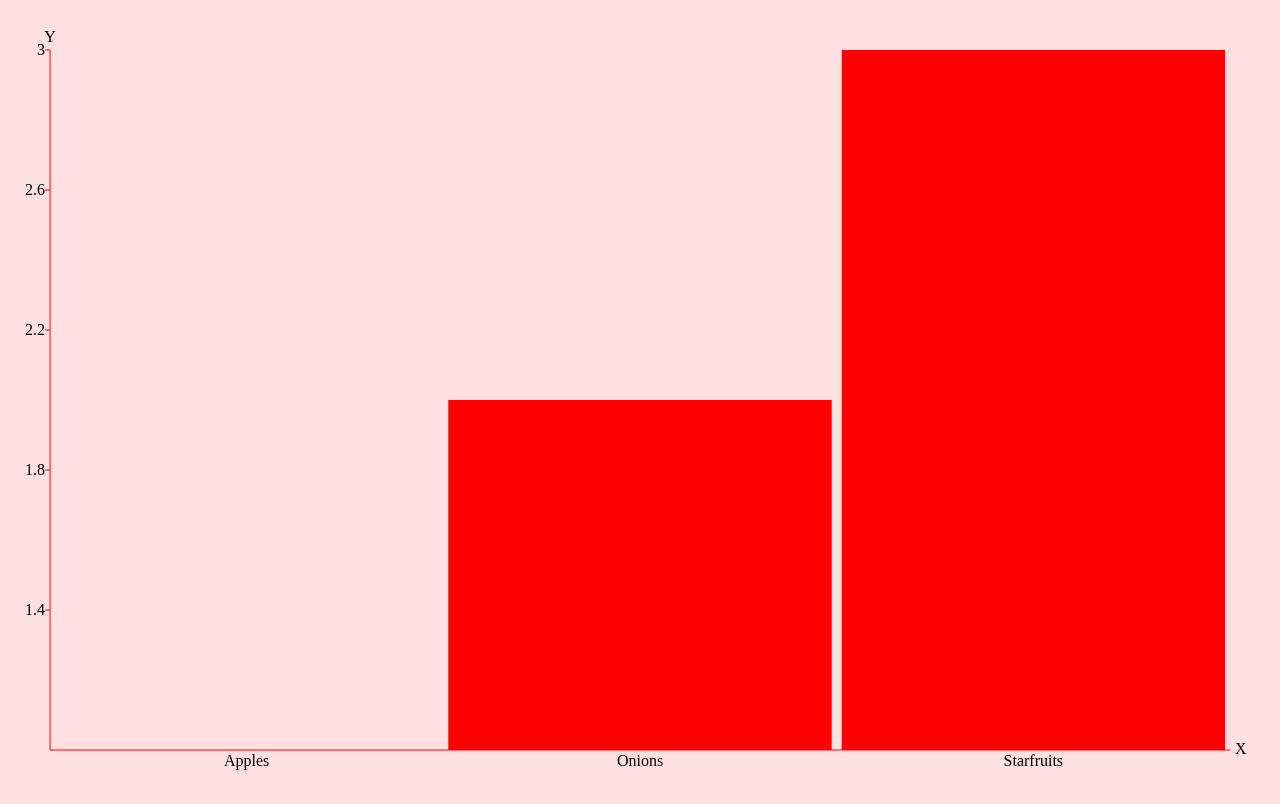
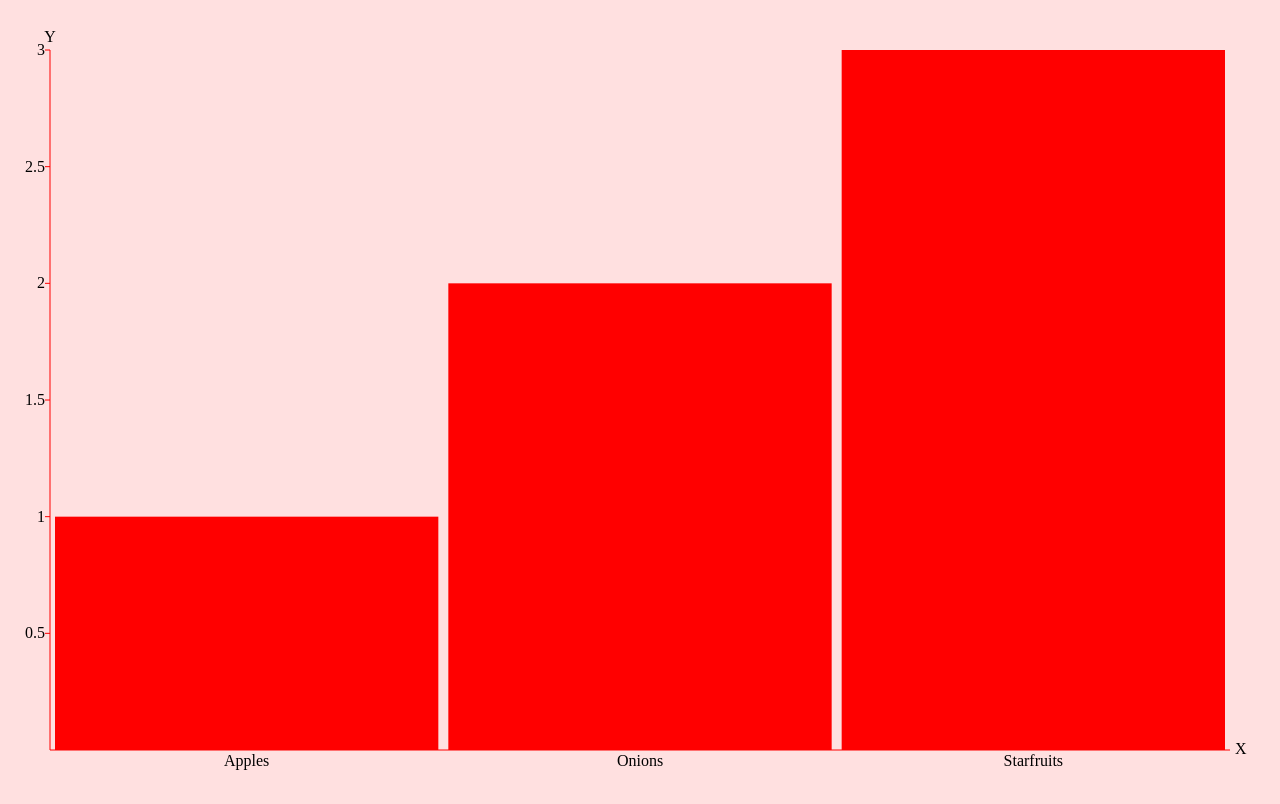
Before and after one commit to zhoaa/jitto-bar-chart, a React (Create React App) app: page / in a window 1280 px wide. Built offline with nearby package versions, Linux system fonts and the light colour scheme.

Commit message:
improve chart origin clarity

```diff
--- a/src/Chart.tsx
+++ b/src/Chart.tsx
@@ -65,13 +65,9 @@ export default function Chart({ intArray, stringArray = [], axisColour = "black"
         (currMax, [_, dataY]) => Math.max(currMax, dataY),
         -Infinity
     );
-    const dataYMin = data.reduce(
-        (currMin, [_, dataY]) => Math.min(currMin, dataY),
-        Infinity
-    );
-    const dataYRange = dataYMax - dataYMin;
+    const dataYRange = dataYMax;
 
-    const numYTicks = 5;
+    const numYTicks = dataYMax*2;
 
     const barPlotWidth = xAxisLength / data.length;
 
@@ -116,7 +112,7 @@ export default function Chart({ intArray, stringArray = [], axisColour = "black"
             {data.map(([day, dataY], index) => {
                 const x = x0 + index * barPlotWidth;
 
-                const yRatio = (dataY - dataYMin) / dataYRange;
+                const yRatio = (dataY) / dataYRange;
 
                 const y = y0 + (1 - yRatio) * yAxisLength;
                 const height = yRatio * yAxisLength;
```
